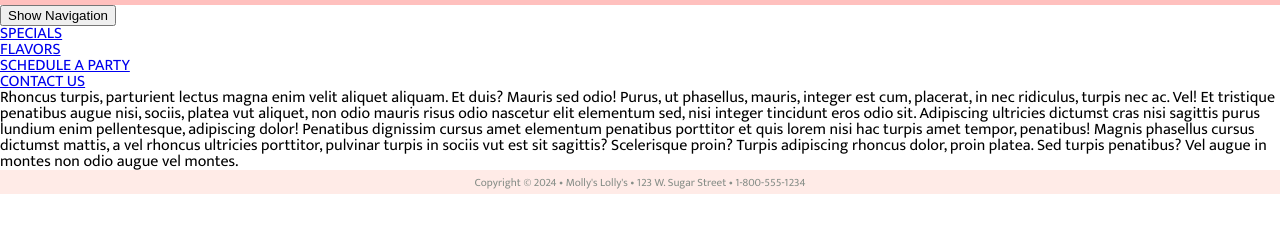
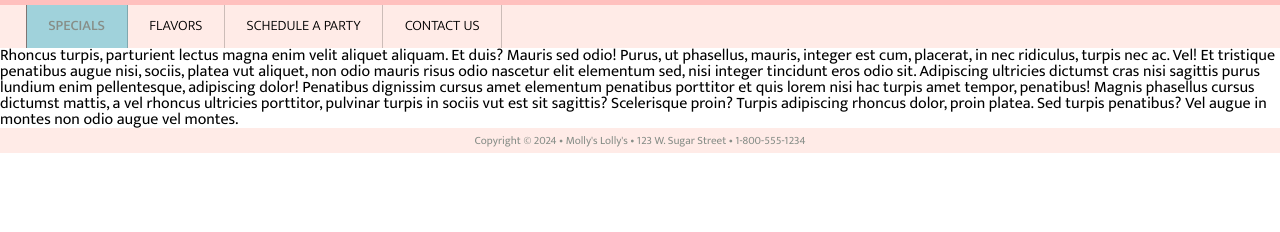
Before and after one commit to MadGalactic/LollipopShop, a plain HTML site: page index.html in a window 1280 px wide. Shown: the part 78-310 px from the top of the page. Drawn offline with nearby package versions, Linux system fonts and the light colour scheme.

Commit message:
more navbar adjustments to tablet view

```diff
--- a/index.html
+++ b/index.html
@@ -38,8 +38,10 @@
 
     <div id="headerWrapper">
     <header>
+        <hgroup>
         <h1>Molly's Lolly's</h1>
         <h2>Helping you start each day with a sugar fix</h2>
+    </hgroup>
     </header>
     </div> <!-- end of header wrapper-->
 
@@ -47,7 +49,7 @@
     <div id="navWrapper">
         <nav>
             <button id="showPhoneNav">Show Navigation</button>
-            <ul id="myNav">
+            <ul class="clearfix" id="myNav">
                 <li class="active"><a href="index.html">SPECIALS</a></li>
                 <li><a href="flavors.html">FLAVORS</a></li>
                 <li><a href="schedule.html">SCHEDULE A PARTY</a></li>
@@ -60,7 +62,7 @@
     <div id="contentWrapper">
         <div class="row">
             <p>Rhoncus turpis, parturient lectus magna enim velit aliquet aliquam. Et duis? Mauris sed odio! Purus, ut phasellus, mauris, integer est cum, placerat, in nec ridiculus, turpis nec ac. Vel! Et tristique penatibus augue nisi, sociis, platea vut aliquet, non odio mauris risus odio nascetur elit elementum sed, nisi integer tincidunt eros odio sit. Adipiscing ultricies dictumst cras nisi sagittis purus lundium enim pellentesque, adipiscing dolor! Penatibus dignissim cursus amet elementum penatibus porttitor et quis lorem nisi hac turpis amet tempor, penatibus! Magnis phasellus cursus dictumst mattis, a vel rhoncus ultricies porttitor, pulvinar turpis in sociis vut est sit sagittis? Scelerisque proin? Turpis adipiscing rhoncus dolor, proin platea. Sed turpis penatibus? Vel augue in montes non odio augue vel montes.</p>
-        </div>
+        </div> <!-- end row div -->
     </div> <!-- end of content wrapper-->
 
 
--- a/stylesheets/phone-default.css
+++ b/stylesheets/phone-default.css
@@ -29,6 +29,53 @@ header h2 {
 	font-weight: 300;
 	color: #878E88;
 	margin-top: .75em;
+}
+
+/* NAVIGATION */
+#navWrapper {
+    background-color: #FFEBE7;
+    padding: .75em 2%;
+}
+
+ul#myNav {
+    display: none;
+}
+
+button#showPhoneNav {
+    color: #878E88;
+    font-weight: 500;
+    display: block;
+    border: 1px solid #F5DC00;
+    border-radius: 1.5em;
+    background-color: #FFF7AD;
+    width: 100%;
+    padding: .75em 0;
+}
+
+nav ul {
+    border: 1px #ccc solid;
+    border-radius: .5em;
+    margin: .5em 2%;
+    background-color: rgba(255, 255, 255, 0.8);
+}
+
+nav ul li a {
+    display:block;
+    text-align: center;
+    padding: .6em;
+    border-top: 1px #ccc solid;
+    color: #000;
+    text-decoration: none;
+    font-weight: 700px;
+}
+
+/* removes the line added from the border-top element above */
+nav ul li:first-child a{
+    border-top: none;
+}
+
+nav ul li.active a {
+    color: #A0D2DB;
 }
 
 
@@ -80,8 +127,8 @@ footer a {
 }
 
 /* ----- OTHER STUFF ----*/
-/* .clearfix:after {
+.clearfix:after {
     content: "";
     display: table;
     clear: both;
-  } */
+  }
--- a/stylesheets/tablet.css
+++ b/stylesheets/tablet.css
@@ -1,36 +1,43 @@
-/* @media only screen and (min-width: 641px) {
+@media only screen and (min-width: 641px) {
 
+/* NAVIGATION */
 
-     NAVIGATION HERE
+#navWrapper {
+    padding: 0;
+}
+
+button#showPhoneNav {
+    display: none;
+}
+
 nav ul {
+    display: block!important;
+    /*  remove phone effects */
     padding: 0;
-    margin-left: 2%;
-    border-left: solid 1px rgba(0,0,0,0.4);
+    margin: 0 0 0 2%;
+    border: none;
+    border-radius: 0;
+    background-color: transparent;
+    border-left: 1px solid rgba(0,0,0,0.5);
+
 }
 
 nav ul li {
-    width: auto;
-    margin: 0;
+    float: left;
 }
 
 nav ul li a {
-    /* remove phone effects
-    margin: 0;
-    background-color: transparent;
-    border-radius: 0;
-    /* add tablet effects
+    border: none;
     padding: 1em 1.5em;
     font-weight: 300;
-    font-size: .9em;
-    border-right: solid 1px rgba(0,0,0,0.4);
+    font-size:.9em;
+    border-right: 1px solid rgba(0,0,0,0.2);
 }
 
-} end of the media query
-*/
-
-@media only screen and (min-width: 641px) {
-
-
-
+nav ul li.active a {
+    color: #878E88;
+    font-weight: 500;
+    background-color: #A0D2DB;
+}
 
 } /*end of the media query */
```
